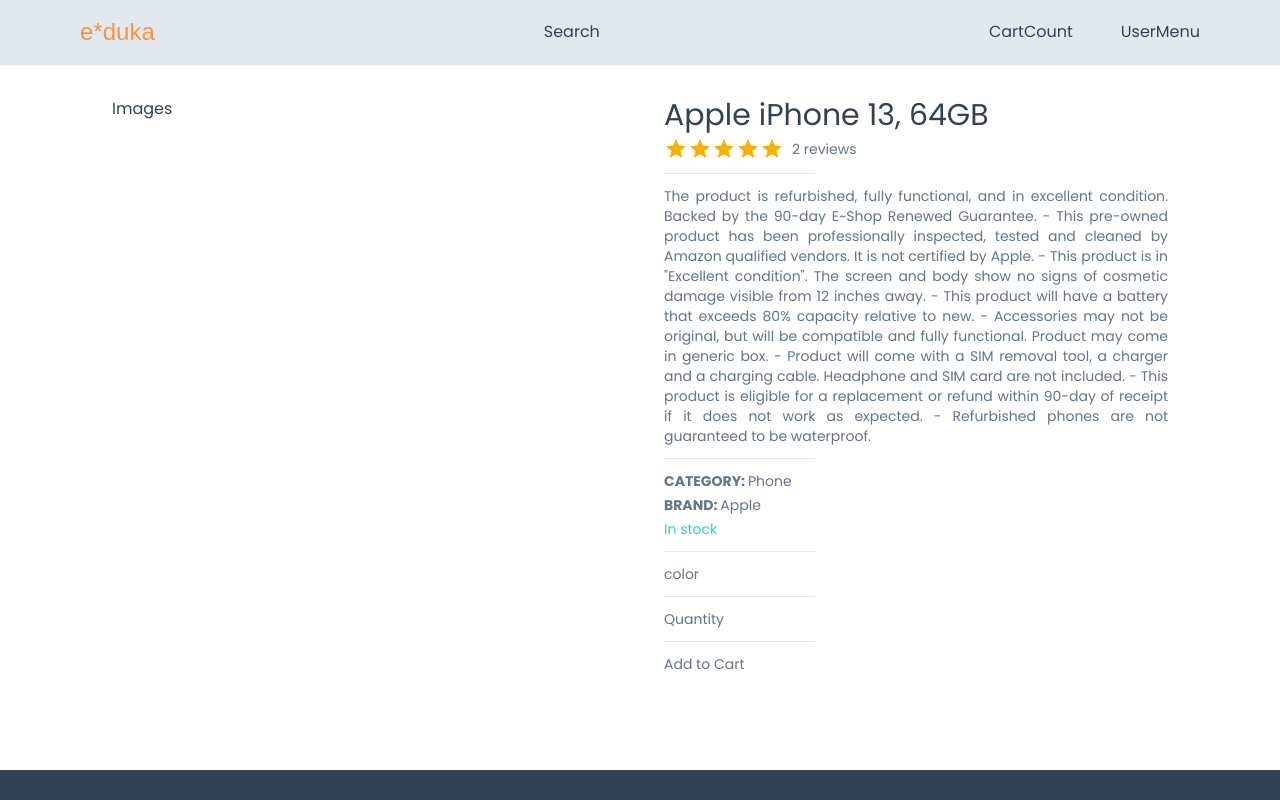
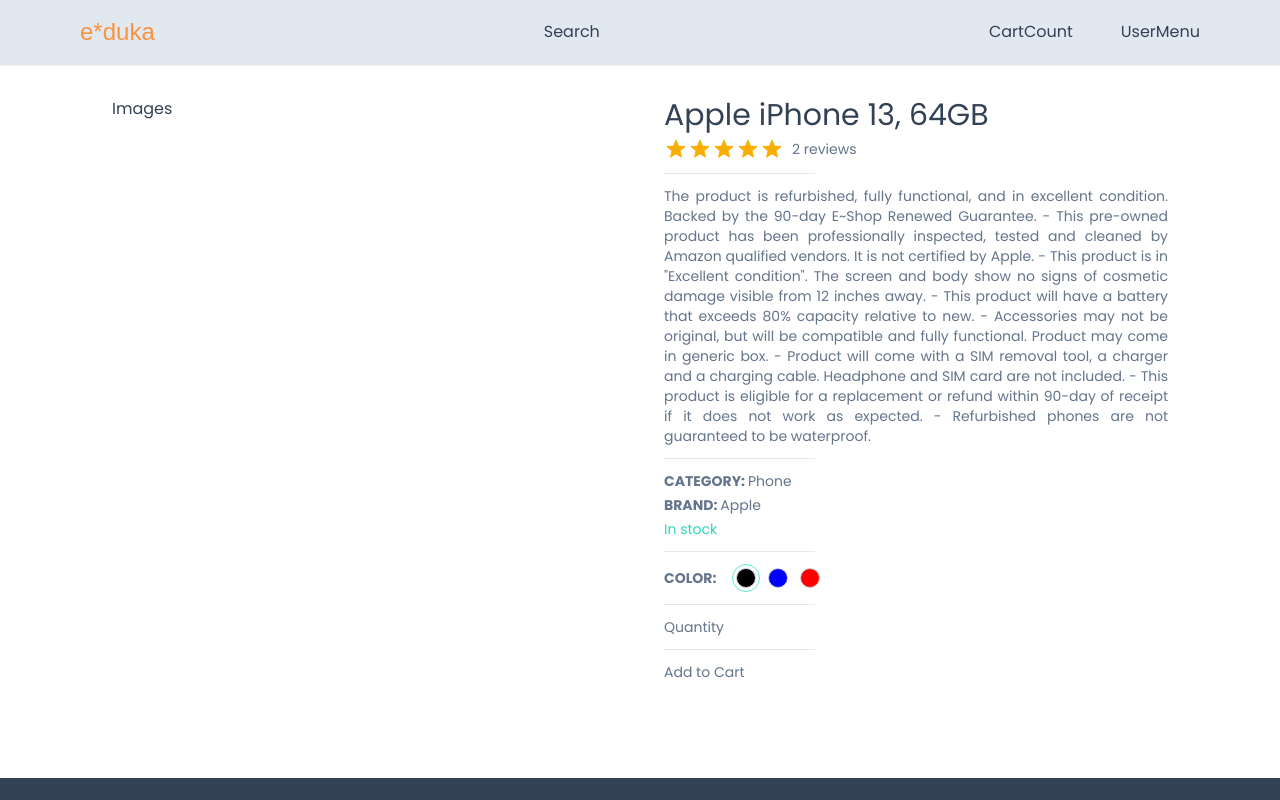
Before and after one commit to 1023LLC/e-duka, a Next.js app: page /product/1 in a window 1280 px wide. Shown: the top 800 px of the page. Built offline with nearby package versions, Linux system fonts and the light colour scheme; a web font is replaced by a local one.

Commit message:
Color Select

```diff
--- /dev/null
+++ b/app/components/products/SetColor.tsx
@@ -0,0 +1,47 @@
+'use client'
+
+import { CartProductType, selectedImgType } from "@/app/product/ProductDetails"
+
+interface SetColorProps{
+    images: selectedImgType[],
+    cartProduct: CartProductType,
+    handleColorSelect: (value: selectedImgType) => void
+}
+
+
+const SetColor: React.FC<SetColorProps> = ({
+    images,
+    cartProduct,
+    handleColorSelect,
+}) => {
+  return (
+    <div>
+        <div className="flex gap-4 items-center">
+            <span className="font-semibold">COLOR: </span>
+            <div className="flex gap-1">
+                {images.map((image) => {
+                    return (
+                        <div
+                            key={image.color}
+                            onClick={() => handleColorSelect(image)}
+                            className={`
+                            h-7 w-7 rounded-full border-teal-300 flex items-center justify-center
+                            ${
+                                cartProduct.selectedImg.color === image.color
+                                ? 'border-[1.5px]'
+                                : 'border-none'
+                            }
+                        `}>
+                            <div style={{background: image.colorCode}} className="h-5 w-5 rounded-full border-[1.2px] border-slate-300 cursor-pointer">
+
+                            </div>
+                        </div>
+                    )
+                } )}
+            </div>
+        </div>
+    </div>
+  )
+}
+
+export default SetColor
--- a/app/product/ProductDetails.tsx
+++ b/app/product/ProductDetails.tsx
@@ -1,7 +1,8 @@
 "use client";
 
 import { Rating } from "@mui/material";
-import { useState } from "react";
+import { useCallback, useState } from "react";
+import SetColor from "../components/products/SetColor";
 
 interface ProductDetailsProps{
     product: any
@@ -41,8 +42,15 @@
         price: product.price,
     })
 
+    console.log(cartProduct)
+
     const productRating = product.reviews.reduce((acc: number, item: any) => item.rating + acc, 0) / product.reviews.length
 
+    const handleColorSelect = useCallback((value: selectedImgType) => {
+        setCartProduct((prev) => {
+            return { ...prev, selectedImg: value }
+        })
+    }, [setCartProduct])
 
   return (
     <div className="grid grid-cols-1 md:grid-cols-2 gap-12">
@@ -68,7 +76,11 @@
                 { product.inStock ? 'In stock' : 'Out of stock!' }
             </div>
             <Horizontal />
-            <div className="">color</div>
+            <SetColor
+                cartProduct={cartProduct}
+                images={product.images}
+                handleColorSelect={handleColorSelect}
+            />
             <Horizontal />
             <div className="">Quantity</div>
             <Horizontal />
```
